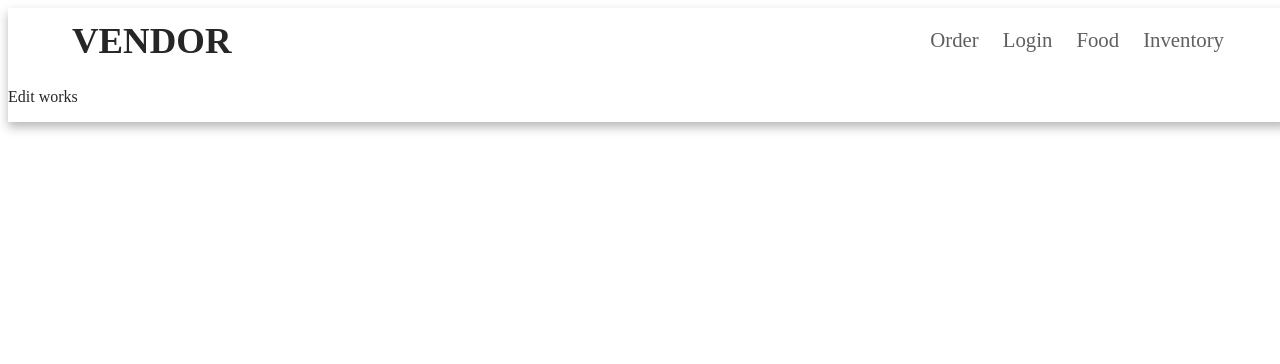
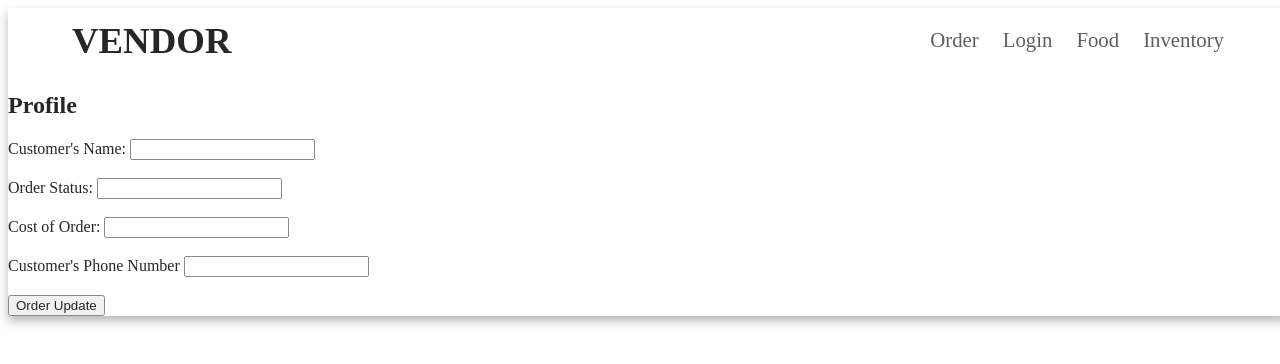
Before and after one commit to ttran91/my-team-project, an Angular app in the folder my-vendor-app/: page /order-edit in a window 1280 px wide. Shown: the top 364 px of the page. Built offline with nearby package versions, Linux system fonts and the light colour scheme.

Commit message:
edit function in list

```diff
--- /dev/null
+++ b/my-vendor-app/src/app/components/order/model/OrderFormEdit.ts
@@ -0,0 +1,7 @@
+export class OrderFormEditDto{
+    id?: number;
+    cName: string;
+    orderStatus: string;
+    orderCost: string;
+    cPnumber: number;
+  }
--- a/my-vendor-app/src/app/components/order/order-edit/order-edit.component.html
+++ b/my-vendor-app/src/app/components/order/order-edit/order-edit.component.html
@@ -1 +1,23 @@
-<p>Edit works</p>
+<h1>Profile</h1>
+{{msg}}
+
+<form (submit)="onFormSubmit()" [formGroup]="orderEditForm">
+
+    <label> Customer's Name: </label>
+    <input type="text" name="name" formControlName="cName">
+    <br /> <br />
+
+    <label> Order Status: </label>
+    <input type="text" name="orderStatus" formControlName="orderStatus">
+    <br /> <br />
+
+
+    <label> Cost of Order: </label>
+    <input type="text" name="cost" formControlName="orderCost">
+    <br /> <br />
+
+    <label> Customer's Phone Number </label>
+    <input type="text" name="cPnumber" formControlName="cPnumber">
+    <br /> <br />
+
+    <input type="submit" value="Order Update" [disabled]="!orderEditForm.valid">
--- a/my-vendor-app/src/app/components/order/order-edit/order-edit.component.ts
+++ b/my-vendor-app/src/app/components/order/order-edit/order-edit.component.ts
@@ -1,4 +1,7 @@
 import { Component, OnInit } from '@angular/core';
+import { FormControl, FormGroup } from '@angular/forms';
+import { OrderFormEditDto } from '../model/OrderFormEdit';
+import { OrderService } from '../service/order.service';
 
 @Component({
   selector: 'app-order-edit',
@@ -7,9 +10,48 @@ import { Component, OnInit } from '@angular/core';
 })
 export class OrderEditComponent implements OnInit {
 
-  constructor() { }
+  info: string;
+  orderFormEditDto: OrderFormEditDto;
+  orderEditForm: FormGroup;
+  msg: string;
+
+
+  constructor(private orderService: OrderService) { }
 
   ngOnInit(): void {
+    this.msg='';
+    this.orderEditForm = new FormGroup({
+      cName: new FormControl(''),
+      orderStatus: new FormControl(''),
+      orderCost: new FormControl(''),
+      cPnumber: new FormControl('')
+    });
+}
+
+  onFormSubmit(){
+    this.orderFormEditDto={
+      cName: this.orderEditForm.value.cName,
+      orderStatus: this.orderEditForm.value.orderStatus,
+      orderCost: this.orderEditForm.value.orderCost,
+      cPnumber: this.orderEditForm.value.cPnumber
+
+
+    };
+    this.orderService.editForm(this.info).subscribe({
+      next: (data)=> {
+        this.msg="Order Updated!!!";
+        this.orderEditForm.controls['cName'].setValue(this.orderFormEditDto.cName);
+        this.orderEditForm.controls['orderStatus'].setValue(this.orderFormEditDto.orderStatus);
+        this.orderEditForm.controls['orderCost'].setValue(this.orderFormEditDto.orderCost);
+        this.orderEditForm.controls['cPnumber'].setValue(this.orderFormEditDto.cPnumber);
+
+
+
+      },
+      error: (e)=> {
+        this.msg="OrderEdit Operation Failed";
+      }
+    });
   }
 
 }
--- a/my-vendor-app/src/app/components/order/order-list/order-list.component.html
+++ b/my-vendor-app/src/app/components/order/order-list/order-list.component.html
@@ -11,7 +11,7 @@
     Customer's #: {{o.cPnumber}}
     <hr>
     <a href ='javascript::void' (click)="onorderFormDelete(o.id)">Delete</a>&nbsp;&nbsp;&nbsp;&nbsp;
-    <a routerLink="./order-edit">Edit</a>&nbsp;&nbsp;&nbsp;
+    <a routerLink="/order-edit">Edit</a>&nbsp;&nbsp;&nbsp;
 
     <hr>
    </div>
--- a/my-vendor-app/src/app/components/order/service/order.service.ts
+++ b/my-vendor-app/src/app/components/order/service/order.service.ts
@@ -1,8 +1,9 @@
-import { HttpClient } from '@angular/common/http';
+import { HttpClient, HttpHeaders } from '@angular/common/http';
 import { Injectable } from '@angular/core';
 import { BehaviorSubject, Observable } from 'rxjs';
 import { environment } from 'src/environments/environment';
 import { OrderForm } from '../model/order.model';
+import { OrderFormEditDto } from '../model/OrderFormEdit';
 import { Stat } from '../model/Stat.model';
 
 @Injectable({
@@ -20,6 +21,7 @@ export class OrderService {
   orderStat$ = new BehaviorSubject<any>(0);
   page$ = new BehaviorSubject<number>(0);
   stat$ = new BehaviorSubject<Boolean>(false);
+  putformEditApi: string;
 
 
 
@@ -28,6 +30,7 @@ export class OrderService {
     this.getAllApi=environment.serverUrl+'/orderForm';
     this.deleteApi=environment.serverUrl+'/orderForm/';
     this.getStatsApi=environment.serverUrl+'/orderForm/stats';
+    this.putformEditApi=environment.serverUrl+'/orderForm/edit/';
 
 
 
@@ -51,5 +54,16 @@ export class OrderService {
 
    }
 
+   editForm(info: string) :Observable<OrderFormEditDto>{
+    let httpOptions={
+      headers : new HttpHeaders({
+        'Content-type' : 'application/json',
+        'Authorization' : 'basic' + info
+
+      })
+    };
+    return this.http.put<OrderFormEditDto>(this.putformEditApi,OrderFormEditDto,httpOptions);
+   }
+
 
 }
```
Also changed, not shown: 2 other files (tests, documents, lock files or other folders).
